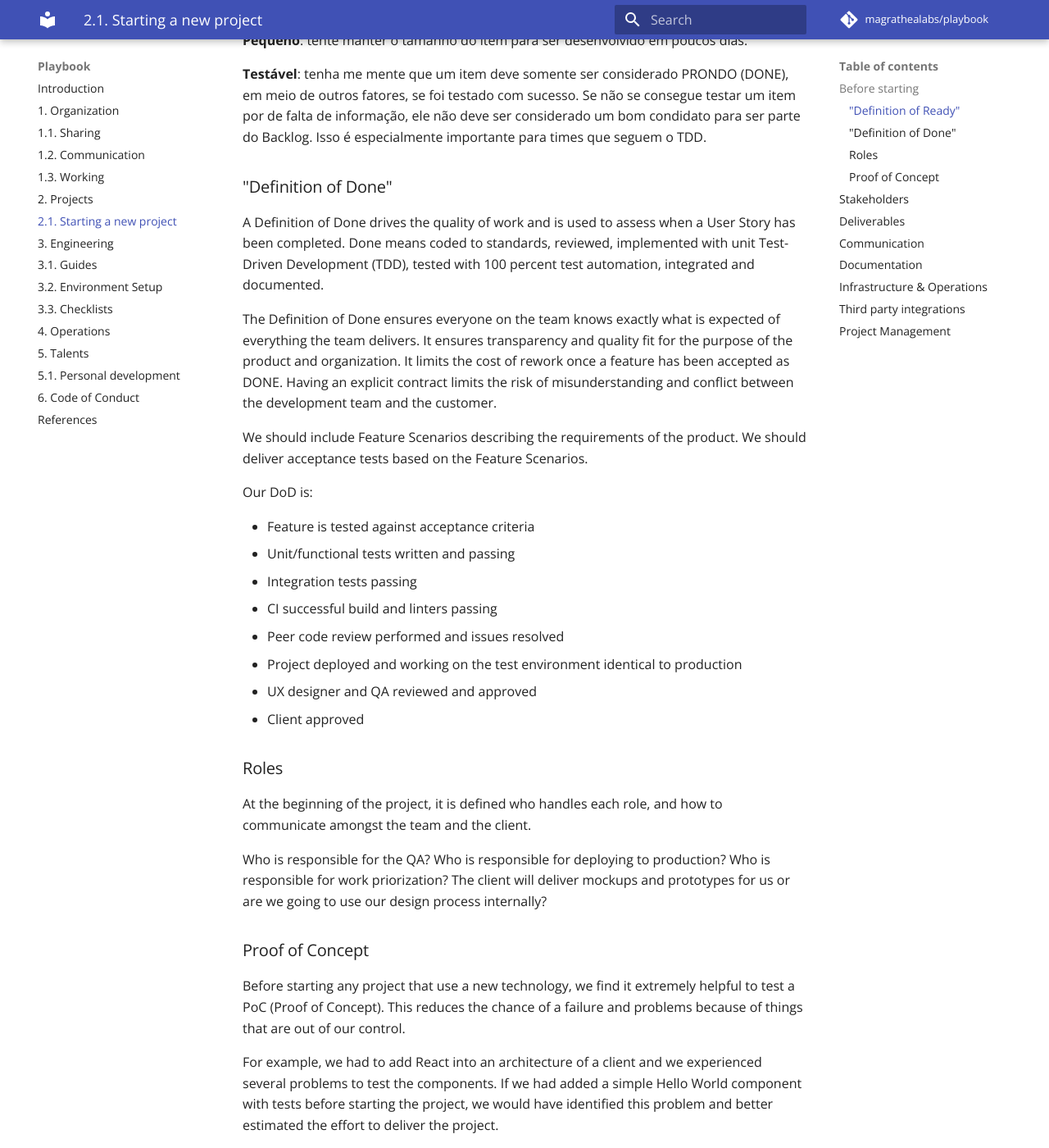
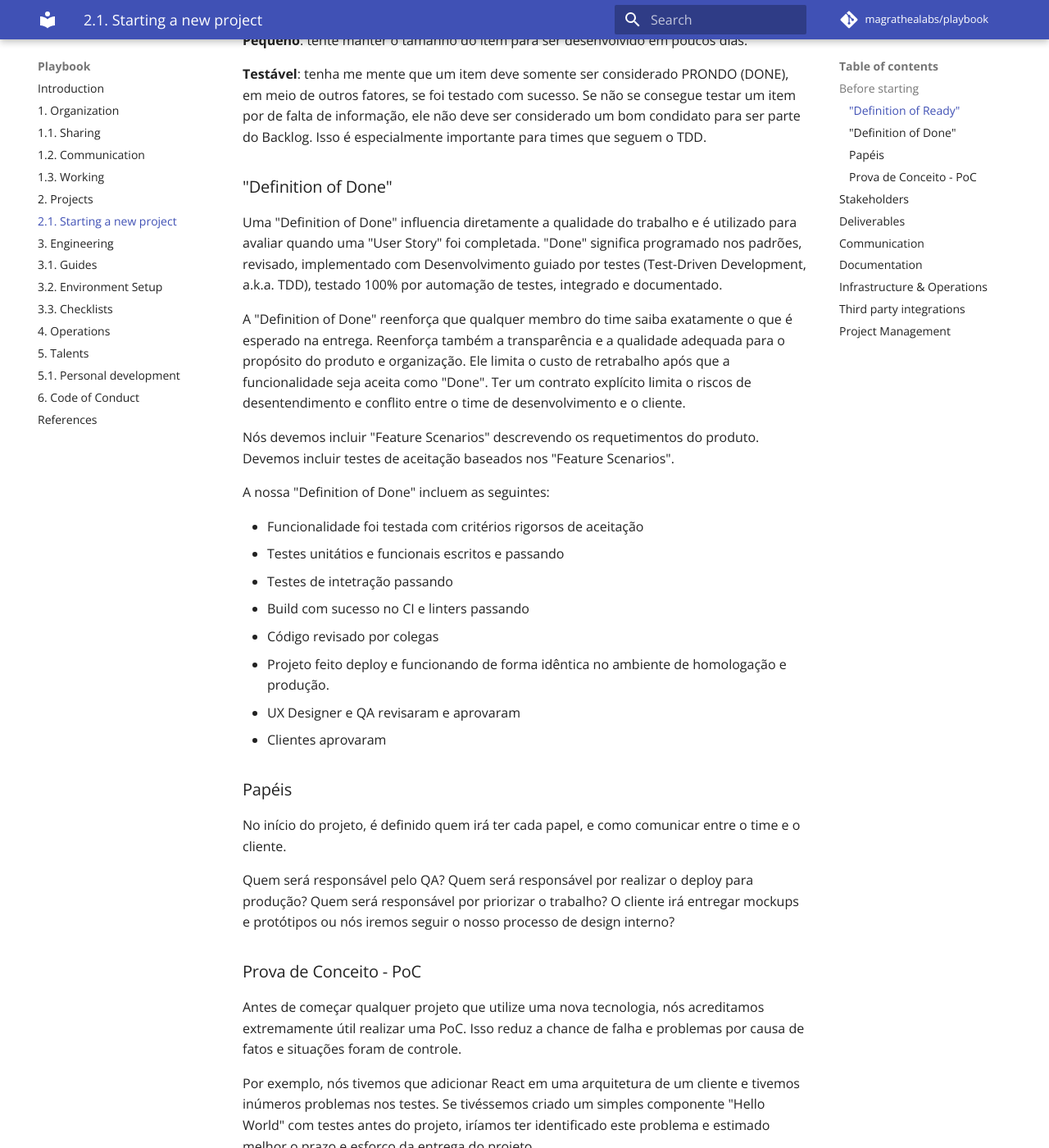
Before and after one commit to magrathealabs/playbook, an MkDocs documentation site: the page built from docs/2.1-new-projects.md, in a window 1280 px wide and 1400 px high, scrolled down 978 px. Shown: the whole window at 82% size. Built offline with MkDocs 1.6.1 and Material for MkDocs 9.7.7, drawn with Linux system fonts in a browser that asks for light colours; comment, search, counter and statistics services are not loaded; some of the changed text lies outside the part shown.

Commit message:
Translate Roles, PoC and DoD section

```diff
--- a/docs/2.1-new-projects.md
+++ b/docs/2.1-new-projects.md
@@ -27,34 +27,34 @@ O item no backlog está escrito como um User Story, definido o suficiente para q
 
 ### "Definition of Done"
 
-A Definition of Done drives the quality of work and is used to assess when a User Story has been completed. Done means coded to standards, reviewed, implemented with unit Test-Driven Development (TDD), tested with 100 percent test automation, integrated and documented.
+Uma "Definition of Done" influencia diretamente a qualidade do trabalho e é utilizado para avaliar quando uma "User Story" foi completada. "Done" significa programado nos padrões, revisado, implementado com Desenvolvimento guiado por testes (Test-Driven Development, a.k.a. TDD), testado 100% por automação de testes, integrado e documentado.
 
-The Definition of Done ensures everyone on the team knows exactly what is expected of everything the team delivers. It ensures transparency and quality fit for the purpose of the product and organization. It limits the cost of rework once a feature has been accepted as DONE. Having an explicit contract limits the risk of misunderstanding and conflict between the development team and the customer.
+A "Definition of Done" reenforça que qualquer membro do time saiba exatamente o que é esperado na entrega. Reenforça também a transparência e a qualidade adequada para o propósito do produto e organização. Ele limita o custo de retrabalho após que a funcionalidade seja aceita como "Done". Ter um contrato explícito limita o riscos de desentendimento e conflito entre o time de desenvolvimento e o cliente.
 
-We should include Feature Scenarios describing the requirements of the product. We should deliver acceptance tests based on the Feature Scenarios.
+Nós devemos incluir "Feature Scenarios" descrevendo os requetimentos do produto. Devemos incluir testes de aceitação baseados nos "Feature Scenarios".
 
-Our DoD is:
+A nossa "Definition of Done" incluem as seguintes:
 
-* Feature is tested against acceptance criteria
-* Unit/functional tests written and passing
-* Integration tests passing
-* CI successful build and linters passing
-* Peer code review performed and issues resolved
-* Project deployed and working on the test environment identical to production
-* UX designer and QA reviewed and approved
-* Client approved
+* Funcionalidade foi testada com critérios rigorsos de aceitação
+* Testes unitátios e funcionais escritos e passando
+* Testes de intetração passando
+* Build com sucesso no CI e linters passando
+* Código revisado por colegas
+* Projeto feito deploy e funcionando de forma idêntica no ambiente de homologação e produção.
+* UX Designer e QA revisaram e aprovaram
+* Clientes aprovaram
 
-### Roles
+### Papéis
 
-At the beginning of the project, it is defined who handles each role, and how to communicate amongst the team and the client.
+No início do projeto, é definido quem irá ter cada papel, e como comunicar entre o time e o cliente.
 
-Who is responsible for the QA? Who is responsible for deploying to production? Who is responsible for work priorization? The client will deliver mockups and prototypes for us or are we going to use our design process internally?
+Quem será responsável pelo QA? Quem será responsável por realizar o deploy para produção? Quem será responsável por priorizar o trabalho? O cliente irá entregar mockups e protótipos ou nós iremos seguir o nosso processo de design interno?
 
-### Proof of Concept
+### Prova de Conceito - PoC
 
-Before starting any project that use a new technology, we find it extremely helpful to test a PoC (Proof of Concept). This reduces the chance of a failure and problems because of things that are out of our control.
+Antes de começar qualquer projeto que utilize uma nova tecnologia, nós acreditamos extremamente útil realizar uma PoC. Isso reduz a chance de falha e problemas por causa de fatos e situações foram de controle.
 
-For example, we had to add React into an architecture of a client and we experienced several problems to test the components. If we had added a simple Hello World component with tests before starting the project, we would have identified this problem and better estimated the effort to deliver the project.
+Por exemplo, nós tivemos que adicionar React em uma arquitetura de um cliente e tivemos inúmeros problemas nos testes. Se tivéssemos criado um simples componente "Hello World" com testes antes do projeto, iríamos ter identificado este problema e estimado melhor o prazo e esforço da entrega do projeto.
 
 ## Stakeholders
 
```
